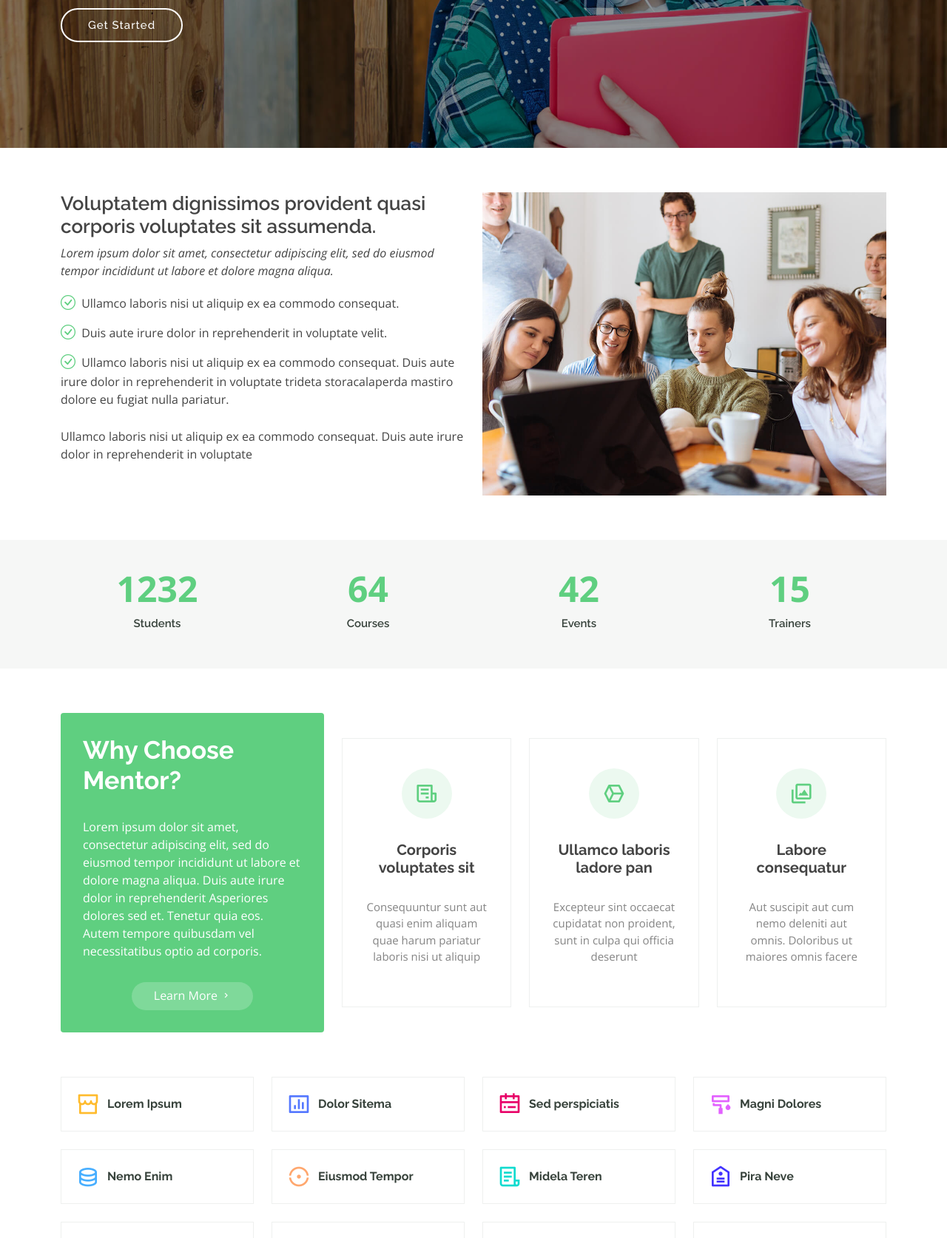
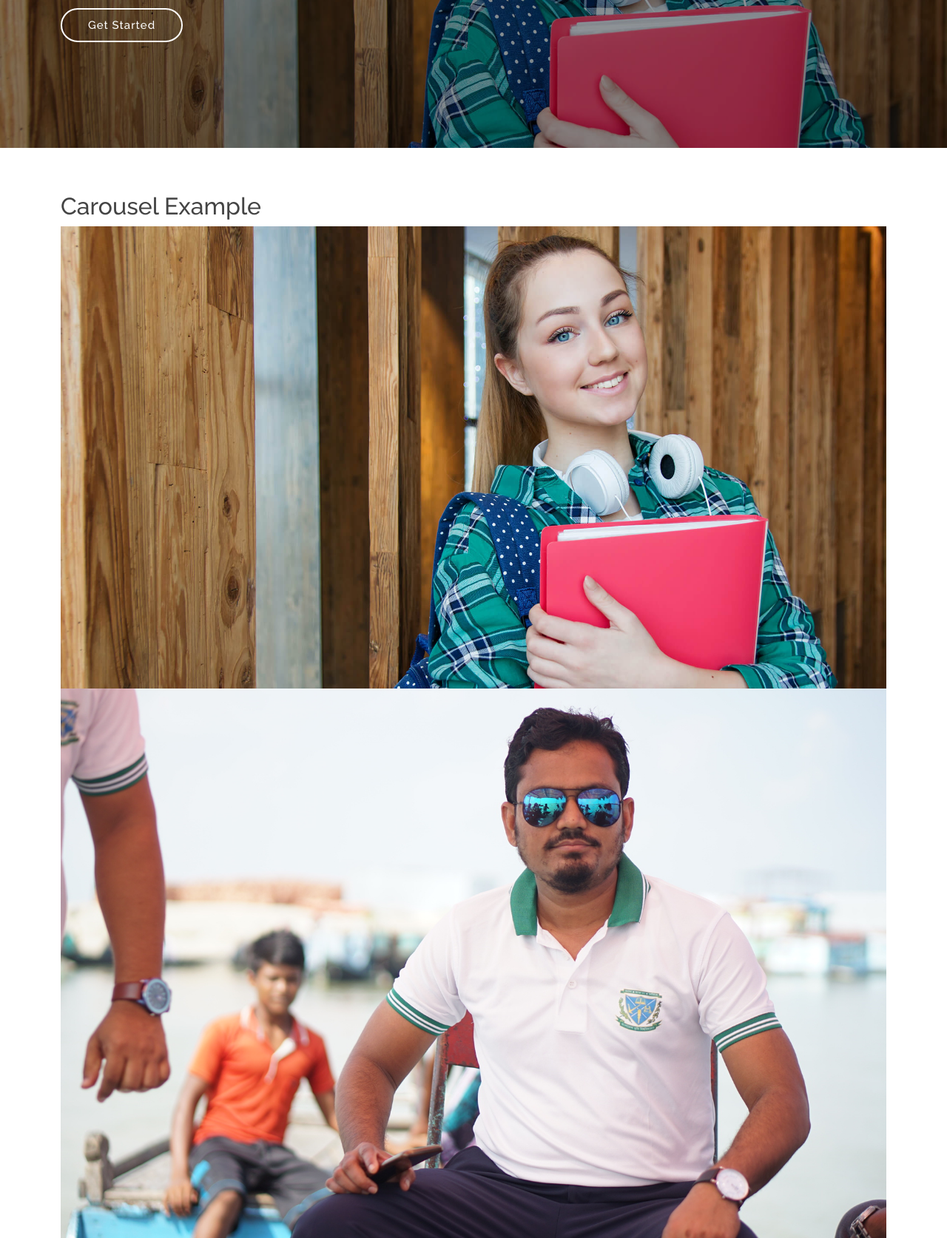
Before and after one commit to mash2022/eduSoft, a Django app: page / in a window 1280 px wide. Shown: the part 440-2114 px from the top of the page at 74% size. Run offline with Django 4.2, Linux system fonts and the light colour scheme; some libraries are stand-ins or nearby versions.

Commit message:
carousel

```diff
--- a/ict/courses/templates/content.html
+++ b/ict/courses/templates/content.html
@@ -1,4 +1,6 @@
 {% load static %}
+
+
 <!-- ======= Hero Section ======= -->
 <section id="hero" class="d-flex justify-content-center align-items-center">
     <div class="container position-relative" data-aos="zoom-in" data-aos-delay="100">
@@ -7,7 +9,47 @@
       <a href="courses.html" class="btn-get-started">Get Started</a>
     </div>
 </section><!-- End Hero -->
+<!--Carousel-->
+<section>
+<div class="container">
+  <h2>Carousel Example</h2>
+  <div id="myCarousel" class="carousel slide" data-ride="carousel">
+    <!-- Indicators -->
+    <ol class="carousel-indicators">
+      <li data-target="#myCarousel" data-slide-to="0" class="active"></li>
+      <li data-target="#myCarousel" data-slide-to="1"></li>
+      <li data-target="#myCarousel" data-slide-to="2"></li>
+    </ol>
 
+    <!-- Wrapper for slides -->
+    <div class="carousel-inner">
+      <div class="item active">
+        <img src="../img/hero-bg.jpg" alt="Los Angeles" style="width:100%;">
+      </div>
+
+      <div class="item">
+        <img src="../img/NUR06934.JPG" alt="Chicago" style="width:100%;">
+      </div>
+
+      <div class="item">
+        <img src="ny.jpg" alt="New york" style="width:100%;">
+      </div>
+    </div>
+
+    <!-- Left and right controls -->
+    <a class="left carousel-control" href="#myCarousel" data-slide="prev">
+      <span class="glyphicon glyphicon-chevron-left"></span>
+      <span class="sr-only">Previous</span>
+    </a>
+    <a class="right carousel-control" href="#myCarousel" data-slide="next">
+      <span class="glyphicon glyphicon-chevron-right"></span>
+      <span class="sr-only">Next</span>
+    </a>
+  </div>
+</div>
+</section>
+
+<!--Carousel end-->
   <main id="main">
 
     <!-- ======= About Section ======= -->
--- a/ict/productionfiles/assets/css/style.css
+++ b/ict/productionfiles/assets/css/style.css
@@ -412,7 +412,7 @@
 #hero {
   width: 100%;
   height: 80vh;
-  background: url("../img/hero-bg.jpg") top center;
+  background: url("../img/NUR06934.JPG") top center;
   background-size: cover;
   position: relative;
 }
```
Also changed, not shown: ict/productionfiles/assets/img/NUR06934.JPG (added).
